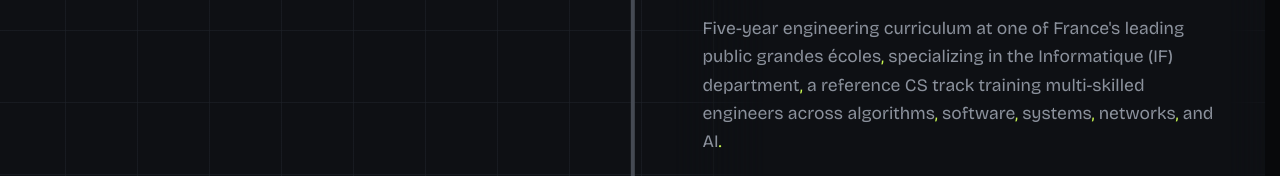
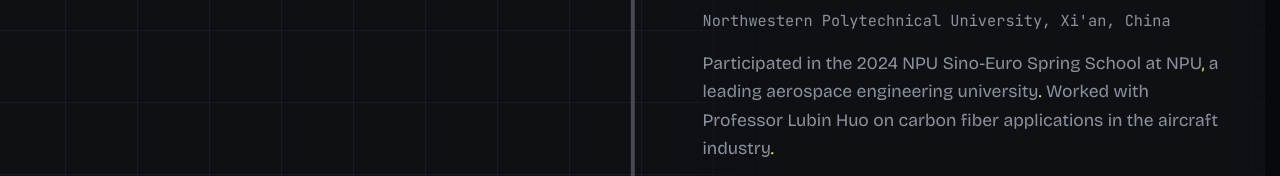
Before and after one commit to WiredMind2/fable-tetrazero, an Astro site: page / in a window 1280 px wide. Shown: the part 7023-7199 px from the top of the page. Built offline with nearby package versions, Linux system fonts and the light colour scheme; Astro itself is replaced by a stand-in of ours; no server answers.

Commit message:
Show NPU experience again and update resume PDF

```diff
--- a/src/components/Experience.astro
+++ b/src/components/Experience.astro
@@ -10,7 +10,7 @@
 	'bobst',
 	'competitions',
 	'vr-research',
-	// 'npu-carbon-fiber', // temporarily hidden
+	'npu-carbon-fiber',
 	'insa-lyon',
 	'leadership',
 ];
@@ -23,11 +23,8 @@
 	education: 'Education',
 } as const;
 
-const hiddenExperienceIds = new Set(['npu-carbon-fiber']); // temporarily hidden
-
 const experiences = (await getCollection('experiences'))
 	.map((entry) => entry.data)
-	.filter((exp) => !hiddenExperienceIds.has(exp.id))
 	.sort((a, b) => {
 		const rank = (id: string) => {
 			const i = idOrder.indexOf(id);
```
Also changed, not shown: 1 other file.
